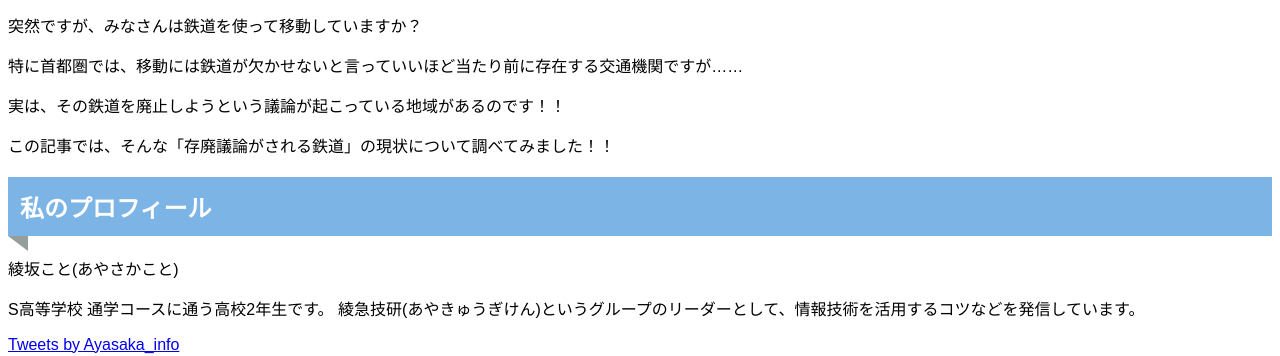
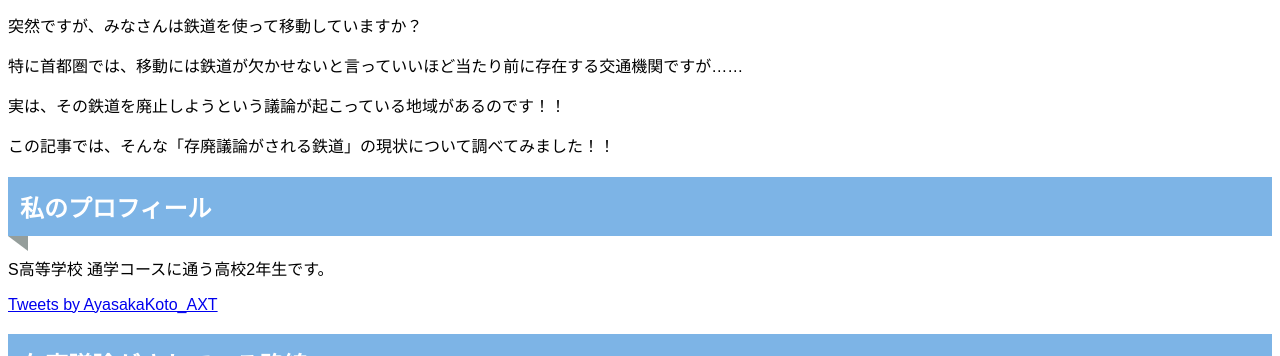
Before and after one commit to nakai-rikuto/2022-05-ThuProN, a plain HTML site: page index.html in a window 1280 px wide. Shown: the part 449-805 px from the top of the page. Drawn offline with Linux system fonts and the light colour scheme.

Commit message:
Update index.html

```diff
--- a/index.html
+++ b/index.html
@@ -57,10 +57,10 @@
     <p>実は、その鉄道を廃止しようという議論が起こっている地域があるのです！！</p>
     <p>この記事では、そんな「存廃議論がされる鉄道」の現状について調べてみました！！</p>
     <h2 id="-">私のプロフィール</h2>
-    <p>綾坂こと(あやさかこと)</p>
-    <p>S高等学校 通学コースに通う高校2年生です。 綾急技研(あやきゅうぎけん)というグループのリーダーとして、情報技術を活用するコツなどを発信しています。
+    <p中井陸翔(なかいりくと)</p>
+    <p>S高等学校 通学コースに通う高校2年生です。
     </p>
-    <p><a class="twitter-timeline" href="https://twitter.com/Ayasaka_info?ref_src=twsrc%5Etfw" width="25%" height="300px">Tweets by Ayasaka_info</a>
+    <p><a class="twitter-timeline" href="https://twitter.com/AyasakaKoto_AXT?ref_src=twsrc%5Etfw" width="25%" height="300px">Tweets by AyasakaKoto_AXT</a>
         <script async src="https://platform.twitter.com/widgets.js" charset="utf-8"></script>
     </p>
     <h2 id="-">存廃議論がされている路線</h2>
```
